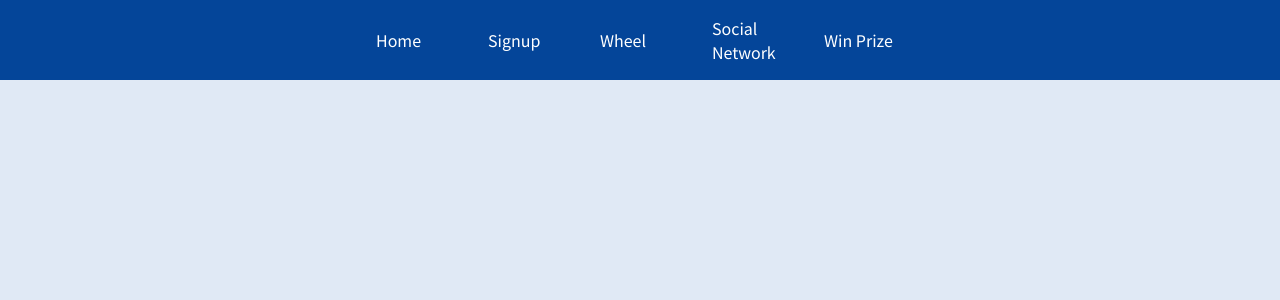
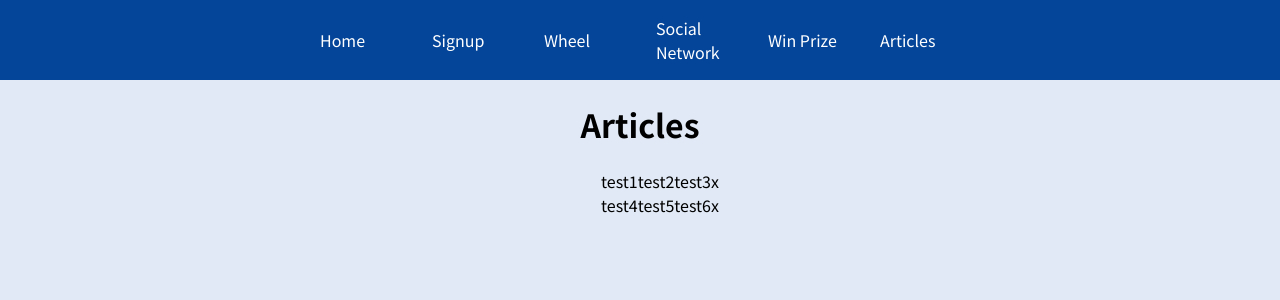
Before and after one commit to Subvisual-Academy/subvisuwheel, a React (Create React App) app in the folder frontend/: page /articles in a window 1280 px wide. Shown: the top 300 px of the page. Built offline with nearby package versions, Linux system fonts and the light colour scheme.

Commit message:
Figuring how to connect rails and react
Why:
* Testing how to solve connection between frontend and backend

How:
* Simulating the articles table in the file

```diff
--- a/frontend/package.json
+++ b/frontend/package.json
@@ -6,6 +6,7 @@
     "@testing-library/jest-dom": "^5.16.4",
     "@testing-library/react": "^13.3.0",
     "@testing-library/user-event": "^13.5.0",
+    "axios": "^0.27.2",
     "react": "^18.2.0",
     "react-dom": "^18.2.0",
     "react-router-dom": "^6.3.0",
--- a/frontend/src/App.js
+++ b/frontend/src/App.js
@@ -8,6 +8,7 @@ import Signup from "./pages/Signup";
 import WheelPage from "./pages/Wheel";
 import SocialNetworks from "./pages/SocialNetworks";
 import WinPrize from "./pages/WinPrize";
+import Articles from "./pages/Articles";
 
 function App() {
   return (
@@ -20,6 +21,7 @@ function App() {
           <Route path="/wheel" element={<WheelPage />} />
           <Route path="/social-network" element={<SocialNetworks />} />
           <Route path="/win-prize" element={<WinPrize />} />
+          <Route path="/articles" element={<Articles />} />
         </Routes>
       </main>
     </div>
--- a/frontend/src/components/MainHeader/index.js
+++ b/frontend/src/components/MainHeader/index.js
@@ -32,6 +32,11 @@ const MainHeader = () => {
               Win Prize
             </NavLink>
           </li>
+          <li>
+            <NavLink activeClassName={classes.active} to="/articles">
+              Articles
+            </NavLink>
+          </li>
         </ul>
       </nav>
     </header>
--- /dev/null
+++ b/frontend/src/pages/Article.css
@@ -0,0 +1,3 @@
+.listItems {
+    list-style: none;
+}
--- /dev/null
+++ b/frontend/src/pages/Articles.js
@@ -0,0 +1,43 @@
+import React, { useState } from 'react'
+import axios from "axios"
+
+import "./Article.css"
+
+const Articles = () => {
+    /*let [articles, setArticles] = useState([])
+    let port = 3000 // backend port
+
+    axios
+        .get("http://localhost:" + port + "/articles/")
+        .then((res) => {
+            setArticles({ articles: res.data });
+        })
+        .catch((error) => console.log(error));*/
+
+    let articles = [
+        { id: 1, title: "test1", autor: "test2", content: "test3" },
+        { id: 2, title: "test4", autor: "test5", content: "test6" }
+    ]
+
+    return (
+        <div class="center">
+            <h1>Articles</h1>
+
+            <ul className="listItems">
+                {articles.map((article) => {
+                    return (
+                        <li className="item" id={article.id}>
+                            <label className="itemDisplay">{article.title}</label>
+                            <label className="itemDisplay">{article.autor}</label>
+                            <label className="itemDisplay">{article.content}</label>
+                            <span className="removeItemButton">x</span>
+                        </li>
+                    )
+                })}
+            </ul>
+
+        </div>
+    )
+}
+
+export default Articles
```
Also changed, not shown: 1 other file (tests, documents, lock files or other folders).
